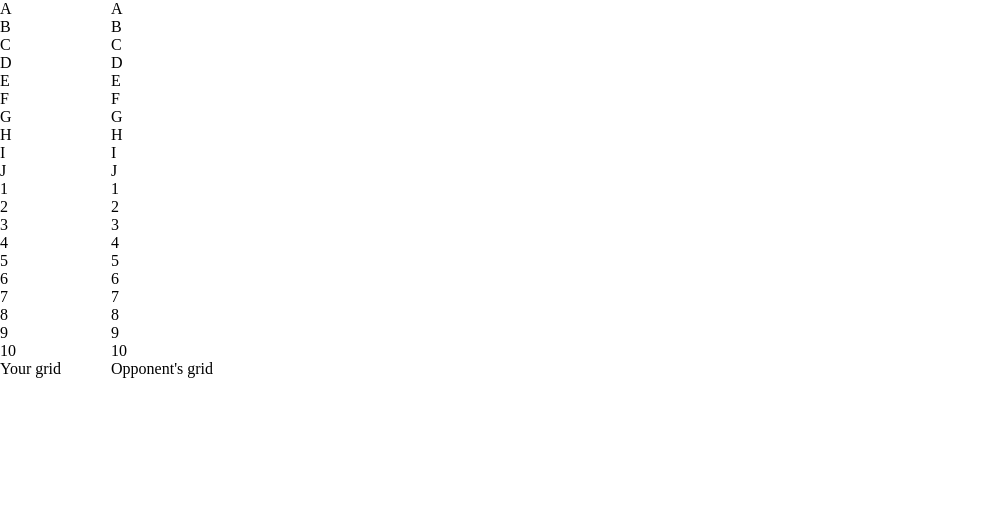
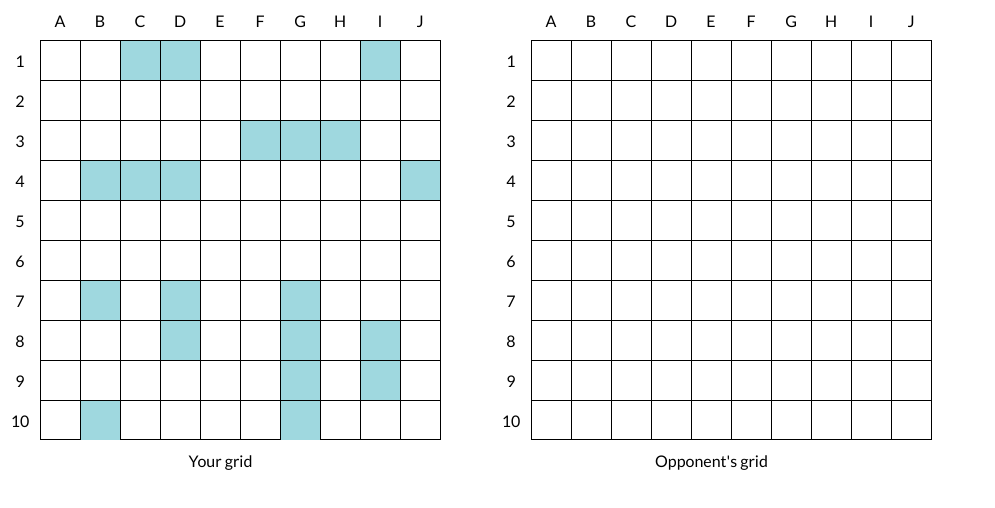
Before and after one commit to fernanda-veiga/battleship, a React (Create React App) app: page / in a window 1280 px wide. Shown: the top 508 px of the page, without its empty margins (0-995 px from the left). Built offline with nearby package versions, Linux system fonts and the light colour scheme.

Commit message:
Added styling to the Grid component.

```diff
--- a/src/styles/Grid.css
+++ b/src/styles/Grid.css
@@ -1,13 +1,81 @@
-.grid {
+.Grid-container {
   display: grid;
-  grid-template-columns: repeat(10, 50px);
-  grid-template-rows: repeat(10, 50px);
+  grid-template-columns: 40px, 400px;
+  grid-template-rows: 40px 400px 40px;
 }
 
-.grid div {
-  border: 2px solid black;
+.Grid-coord-top {
+  grid-column: 1/3;
+  grid-row: 1/2;
+  display: grid;
+  grid-template-columns: repeat(11, 40px);
 }
 
-.ship {
-  background-color: blue;
+.Grid-coord-left {
+  width: 40px;
+  grid-column: 1/2;
+  grid-row: 2/3;
+  display: grid;
+  grid-template-rows: repeat(10, 40px);
 }
+
+.Grid-coord-top > div,
+.Grid-coord-left > div {
+  font-family: "Lato", sans-serif;
+  display: flex;
+  justify-content: center;
+  align-items: center;
+}
+
+.Grid {
+  grid-column: 2/3;
+  grid-row: 2/3;
+  border-bottom: 1px solid black;
+  border-right: 1px solid black;
+  display: grid;
+  grid-template-columns: repeat(10, 40px);
+  grid-template-rows: repeat(10, 40px);
+}
+
+.Grid div {
+  border-top: 1px solid black;
+  border-left: 1px solid black;
+}
+
+.Grid.player2 div:hover {
+  background-color: rgba(245, 192, 192, 0.5);
+}
+
+.Grid.player1 .ship {
+  background-color: rgb(159, 216, 223);
+}
+
+.Grid .hit {
+  color: black;
+  font-family: "Lato", sans-serif;
+  display: flex;
+  justify-content: center;
+  align-items: center;
+}
+
+.Grid .hit::before {
+  font-size: 1.5em;
+  content: "•";
+}
+
+.Grid .hit.ship {
+  color: rgb(255, 113, 113);
+}
+
+.Grid .hit.ship.sunk {
+  background-color: rgba(255, 113, 113, 0.5);
+}
+
+.Grid-description {
+  font-family: "Lato", sans-serif;
+  grid-column: 1/3;
+  grid-row: 3/4;
+  display: flex;
+  justify-content: center;
+  align-items: center;
+}
```
